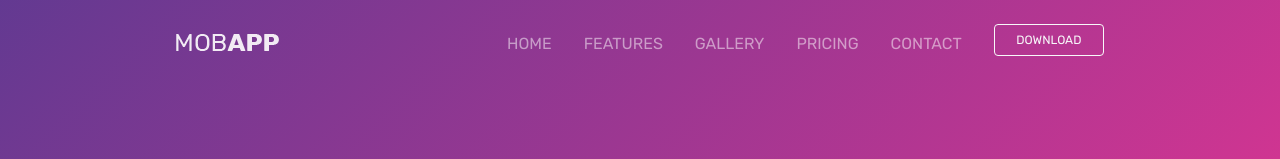
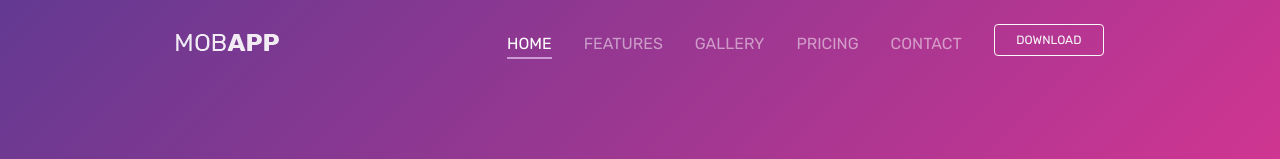
Before and after one commit to Loctary/mob-app-landing, a React (Create React App) app: page / in a window 1280 px wide. Shown: the top 159 px of the page. Built offline with nearby package versions, Linux system fonts and the light colour scheme.

Commit message:
scroll to components added

```diff
--- a/package.json
+++ b/package.json
@@ -11,6 +11,7 @@
     "react-owl-carousel": "^2.3.1",
     "react-owl-carousel2": "^0.3.0",
     "react-scripts": "3.0.1",
+    "react-scroll": "^1.7.12",
     "react-tabs": "^3.0.0",
     "styled-components": "^4.3.2"
   },
--- a/src/App.js
+++ b/src/App.js
@@ -19,7 +19,10 @@ import Footer from './components/Footer/Footer';
 import { Wrapper } from './styles';
 
 class App extends React.Component {
-  state = { isScrolling: false };
+  constructor(props) {
+    super(props);
+    this.state = { isScrolling: false };
+  }
 
   componentDidMount() {
     window.addEventListener('scroll', this.scrollHandler);
--- a/src/components/Contact/Contact.js
+++ b/src/components/Contact/Contact.js
@@ -5,7 +5,7 @@ import { Column, FeatureIcon, WrapperContact, P, Link, SocialIcons, SocialIcon }
 
 const Contact = () => {
   return (
-    <Section isDark>
+    <Section isDark id="contact">
       <Container>
         <Row>
           <Column>
--- a/src/components/Download/Download.js
+++ b/src/components/Download/Download.js
@@ -8,7 +8,7 @@ import playicon from '../../assets/img/playicon.png';
 
 const Donload = () => {
   return (
-    <Section>
+    <Section id="download">
       <Container>
         <WrapperDownload>
           <WrapperIcon>
--- a/src/components/Features/Features.js
+++ b/src/components/Features/Features.js
@@ -43,7 +43,7 @@ DemoContent.defaultProps = {
 const Features = () => {
   const [activeTab, setActiveTab] = useState(0);
   return (
-    <Section isDark>
+    <Section isDark id="features">
       <Container>
         <SectionTitle>
           <Small>FEATURES</Small>
--- a/src/components/Gallery/Gallery.js
+++ b/src/components/Gallery/Gallery.js
@@ -27,7 +27,7 @@ const responsiveConfig = {
 
 const Screenshots = () => {
   return (
-    <Section isDark>
+    <Section isDark id="gallery">
       <ContainerMargin>
         <SectionTitle>
           <Small>GALLERY</Small>
--- a/src/components/Navigation/Navigation.js
+++ b/src/components/Navigation/Navigation.js
@@ -2,8 +2,7 @@ import React, { useState } from 'react';
 import PropTypes from 'prop-types';
 // images
 import logo from '../../assets/img/logo.png';
-// styles
-
+// styled components
 import {
   NavMenu,
   NavLink,
@@ -16,9 +15,12 @@ import {
   DropDownButton,
 } from './styles';
 import { Container, Row, Column, ImgFluid } from '../../styles';
+// css
+import './style.css';
 
 const Header = ({ isScrolling }) => {
   const [isMenuOpen, setIsMenuOpen] = useState(false);
+  const handleSetActive = () => setIsMenuOpen(false);
   return (
     <NavMenu isScrolling={isScrolling} isMenuOpen={isMenuOpen}>
       <Container>
@@ -34,22 +36,64 @@ const Header = ({ isScrolling }) => {
               <NavItems>
                 <NavItemsUl>
                   <li>
-                    <NavLink href="#home">HOME</NavLink>
+                    <NavLink activeClass="active" to="home" spy smooth duration={1000} onClick={handleSetActive}>
+                      HOME
+                    </NavLink>
                   </li>
                   <li>
-                    <NavLink href="#features">FEATURES</NavLink>
+                    <NavLink
+                      activeClass="active"
+                      to="features"
+                      spy
+                      smooth
+                      duration={1000}
+                      offset={-56}
+                      onClick={handleSetActive}
+                    >
+                      FEATURES
+                    </NavLink>
                   </li>
                   <li>
-                    <NavLink href="#gallery">GALLERY</NavLink>
+                    <NavLink
+                      activeClass="active"
+                      to="gallery"
+                      spy
+                      smooth
+                      duration={1000}
+                      offset={-56}
+                      onClick={handleSetActive}
+                    >
+                      GALLERY
+                    </NavLink>
                   </li>
                   <li>
-                    <NavLink href="#pricing">PRICING</NavLink>
+                    <NavLink
+                      activeClass="active"
+                      to="pricing"
+                      spy
+                      smooth
+                      duration={1000}
+                      offset={-56}
+                      onClick={handleSetActive}
+                    >
+                      PRICING
+                    </NavLink>
                   </li>
                   <li>
-                    <NavLink href="#contact">CONTACT</NavLink>
+                    <NavLink
+                      activeClass="active"
+                      to="contact"
+                      spy
+                      smooth
+                      duration={1000}
+                      offset={-56}
+                      onClick={handleSetActive}
+                    >
+                      CONTACT
+                    </NavLink>
                   </li>
                   <li>
-                    <NavButton href="#">DOWNLOAD</NavButton>
+                    <NavButton>DOWNLOAD</NavButton>
                   </li>
                 </NavItemsUl>
               </NavItems>
--- /dev/null
+++ b/src/components/Navigation/style.css
@@ -0,0 +1,17 @@
+.active {
+    position: relative;
+    color: #fff;
+}
+
+
+@media (min-width: 992px) {
+    .active::after{
+        content: "";
+        border-bottom: 2px solid #cd99d4;
+        left: 1rem;
+        right: 1rem;
+        bottom: 5px;
+        height: 1px;
+        position: absolute;
+    }
+}
--- a/src/components/Navigation/styles.js
+++ b/src/components/Navigation/styles.js
@@ -1,4 +1,5 @@
 import styled from 'styled-components';
+import { Link } from 'react-scroll';
 import { Button } from '../../styles';
 
 export const NavMenu = styled.div`
@@ -40,7 +41,7 @@ export const NavMenu = styled.div`
   }
 `;
 
-export const NavLink = styled.a`
+export const NavLink = styled(Link)`
   display: block;
   color: rgba(255, 255, 255, 0.5);
   padding: 0.5rem 1rem;
@@ -48,10 +49,15 @@ export const NavLink = styled.a`
   font-weight: 400;
   line-height: 1.5;
   text-decoration: none;
+  cursor: pointer;
   :hover {
     text-decoration: none;
     color: rgba(255, 255, 255, 0.75);
   }
+  active {
+    color: #fff;
+  }
+  ${({ active }) => active && `color: #fff;`}
 `;
 
 export const NavItems = styled.div`
--- a/src/components/Pricing/Pricing.js
+++ b/src/components/Pricing/Pricing.js
@@ -66,7 +66,7 @@ const values = [
 
 const Pricing = () => {
   return (
-    <Section>
+    <Section id="pricing">
       <Container>
         <SectionTitle>
           <Small>PRICING</Small>
```
Also changed, not shown: 1 other file (tests, documents, lock files or other folders).
